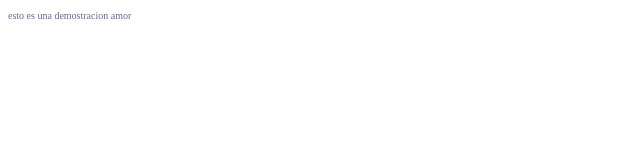
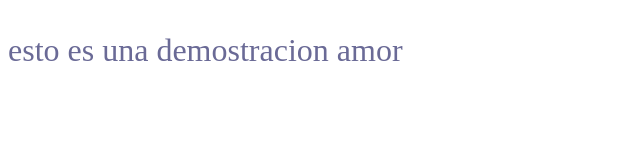
Before and after one commit to contadoroscar/SESION9, a plain HTML site: page index.html in a window 1280 px wide. Shown: the whole page, without its empty margins (0-640 px from the left). Drawn offline with Linux system fonts and the light colour scheme.

Commit message:
actualizacion2

```diff
--- a/index.html
+++ b/index.html
@@ -7,7 +7,7 @@
     <style>
         p{
             color:rgb(106, 106, 150);
-            font-size: x-small;
+            font-size: xx-large;
             text-align: justify;
         }
     </style>
```
